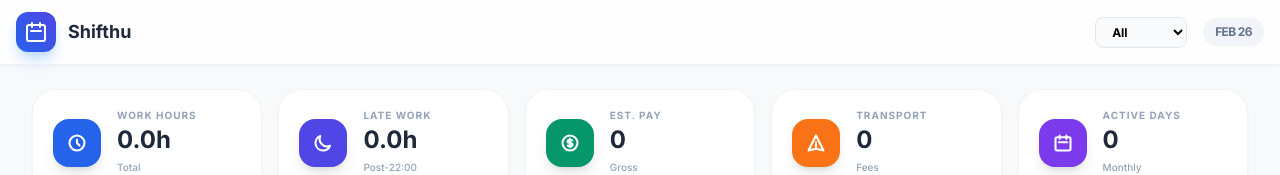
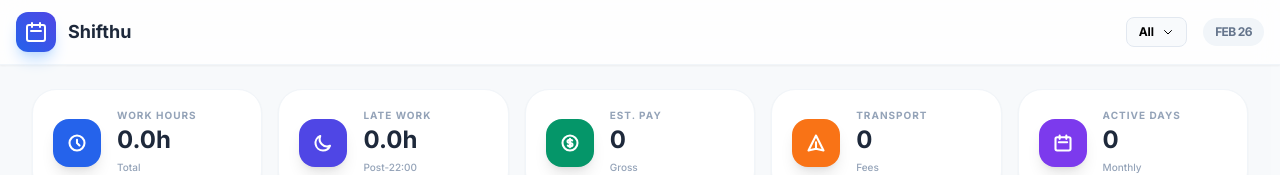
Before and after one commit to KhantSiThu-coder/ShiftMaster, a React (Vite) app: page / in a window 1280 px wide. Shown: the top 175 px of the page. Built offline with nearby package versions, Linux system fonts and the light colour scheme.

Commit message:
feat: Support multiple job selections for filtering
Modify the `aggregateStats` function and the main `App` component to allow users to select multiple jobs for filtering. This enhances the reporting and data aggregation capabilities by enabling more granular analysis.

```diff
--- a/App.tsx
+++ b/App.tsx
@@ -1,6 +1,6 @@
 
-import React, { useState, useEffect, useCallback, useMemo } from 'react';
-import { Shift, ShiftStats, Job } from './types';
+import React, { useState, useEffect, useCallback, useMemo, useRef } from 'react';
+import { Shift, Job } from './types';
 import { getAllShifts, addShift, updateShift, deleteShift, getAllJobs, saveJob, deleteJob } from './utils/db';
 import { aggregateStats } from './utils/calculations';
 import { StatsCards } from './components/StatsCards';
@@ -18,8 +18,10 @@ const App: React.FC = () => {
   const [selectedDate, setSelectedDate] = useState<string>(new Date().toISOString().split('T')[0]);
   const [isModalOpen, setIsModalOpen] = useState(false);
   const [editingShift, setEditingShift] = useState<Shift | null>(null);
-  const [selectedJobId, setSelectedJobId] = useState<string | undefined>();
+  const [selectedJobIds, setSelectedJobIds] = useState<string[]>([]);
   const [viewMode, setViewMode] = useState<ViewMode>('calendar');
+  const [isFilterOpen, setIsFilterOpen] = useState(false);
+  const filterRef = useRef<HTMLDivElement>(null);
 
   const loadData = useCallback(async () => {
     try {
@@ -35,6 +37,17 @@ const App: React.FC = () => {
     loadData();
   }, [loadData]);
 
+  // Close filter dropdown on click outside
+  useEffect(() => {
+    const handleClickOutside = (event: MouseEvent) => {
+      if (filterRef.current && !filterRef.current.contains(event.target as Node)) {
+        setIsFilterOpen(false);
+      }
+    };
+    document.addEventListener('mousedown', handleClickOutside);
+    return () => document.removeEventListener('mousedown', handleClickOutside);
+  }, []);
+
   const monthlyShifts = useMemo(() => {
     return shifts.filter(s => {
       const d = new Date(s.date);
@@ -43,8 +56,8 @@ const App: React.FC = () => {
   }, [shifts, currentDate]);
 
   const stats = useMemo(() => {
-    return aggregateStats(monthlyShifts, jobs, selectedJobId);
-  }, [monthlyShifts, jobs, selectedJobId]);
+    return aggregateStats(monthlyShifts, jobs, selectedJobIds);
+  }, [monthlyShifts, jobs, selectedJobIds]);
 
   const handleSaveShift = async (shiftData: Shift) => {
     try {
@@ -104,21 +117,35 @@ const App: React.FC = () => {
   };
 
   const activeFilterName = useMemo(() => {
-    if (selectedJobId === 'general') return 'General';
-    return jobs.find(j => j.id === selectedJobId)?.name;
-  }, [jobs, selectedJobId]);
+    if (selectedJobIds.length === 0) return undefined;
+    if (selectedJobIds.length === 1) {
+      if (selectedJobIds[0] === 'general') return 'General';
+      return jobs.find(j => j.id === selectedJobIds[0])?.name;
+    }
+    return `${selectedJobIds.length} Filters`;
+  }, [jobs, selectedJobIds]);
 
   const filteredHistoryShifts = useMemo(() => {
-    if (!selectedJobId) return monthlyShifts;
-    if (selectedJobId === 'general') return monthlyShifts.filter(s => s.type === 'general');
-    return monthlyShifts.filter(s => s.jobId === selectedJobId);
-  }, [monthlyShifts, selectedJobId]);
+    if (selectedJobIds.length === 0) return monthlyShifts;
+    return monthlyShifts.filter(s => {
+      if (s.type === 'general') return selectedJobIds.includes('general');
+      return selectedJobIds.includes(s.jobId || '');
+    });
+  }, [monthlyShifts, selectedJobIds]);
 
   const filteredCalendarShifts = useMemo(() => {
-    if (!selectedJobId) return shifts;
-    if (selectedJobId === 'general') return shifts.filter(s => s.type === 'general');
-    return shifts.filter(s => s.jobId === selectedJobId);
-  }, [shifts, selectedJobId]);
+    if (selectedJobIds.length === 0) return shifts;
+    return shifts.filter(s => {
+      if (s.type === 'general') return selectedJobIds.includes('general');
+      return selectedJobIds.includes(s.jobId || '');
+    });
+  }, [shifts, selectedJobIds]);
+
+  const toggleJobFilter = (id: string) => {
+    setSelectedJobIds(prev =>
+      prev.includes(id) ? prev.filter(i => i !== id) : [...prev, id]
+    );
+  };
 
   return (
     <div className="min-h-screen bg-slate-50/50 pb-12">
@@ -134,15 +161,53 @@ const App: React.FC = () => {
           </div>
 
           <div className="flex items-center gap-2 sm:gap-4">
-            <select
-              className="text-[10px] sm:text-xs font-bold px-2 sm:px-3 py-1.5 bg-slate-50 border border-slate-200 rounded-lg outline-none cursor-pointer max-w-[90px] sm:max-w-none truncate"
-              value={selectedJobId || ''}
-              onChange={e => setSelectedJobId(e.target.value || undefined)}
-            >
-              <option value="">All</option>
-              <option value="general">General</option>
-              {jobs.map(j => <option key={j.id} value={j.id}>{j.name}</option>)}
-            </select>
+            {/* Custom Multi-Select Filter */}
+            <div className="relative" ref={filterRef}>
+              <button
+                onClick={() => setIsFilterOpen(!isFilterOpen)}
+                className="text-[10px] sm:text-xs font-bold px-3 py-1.5 bg-slate-50 border border-slate-200 rounded-lg flex items-center gap-2 hover:bg-slate-100 transition-colors"
+              >
+                <span className="max-w-[80px] sm:max-w-none truncate">
+                  {activeFilterName || 'All'}
+                </span>
+                <svg className={`w-3 h-3 transition-transform ${isFilterOpen ? 'rotate-180' : ''}`} fill="none" stroke="currentColor" viewBox="0 0 24 24"><path strokeLinecap="round" strokeLinejoin="round" strokeWidth="2" d="M19 9l-7 7-7-7"></path></svg>
+              </button>
+
+              {isFilterOpen && (
+                <div className="absolute right-0 mt-2 w-48 bg-white border border-slate-200 rounded-xl shadow-xl z-50 p-2 animate-in fade-in slide-in-from-top-2 duration-200">
+                  <div className="flex flex-col gap-1">
+                    <button
+                      onClick={() => { setSelectedJobIds([]); setIsFilterOpen(false); }}
+                      className={`text-left px-3 py-2 text-xs font-bold rounded-lg transition-colors ${selectedJobIds.length === 0 ? 'bg-blue-50 text-blue-600' : 'text-slate-600 hover:bg-slate-50'}`}
+                    >
+                      Show All
+                    </button>
+                    <div className="h-px bg-slate-100 my-1"></div>
+                    <button
+                      onClick={() => toggleJobFilter('general')}
+                      className={`text-left px-3 py-2 text-xs font-bold rounded-lg transition-colors flex items-center justify-between ${selectedJobIds.includes('general') ? 'bg-blue-50 text-blue-600' : 'text-slate-600 hover:bg-slate-50'}`}
+                    >
+                      General
+                      {selectedJobIds.includes('general') && <svg className="w-3 h-3" fill="currentColor" viewBox="0 0 20 20"><path fillRule="evenodd" d="M16.707 5.293a1 1 0 010 1.414l-8 8a1 1 0 01-1.414 0l-4-4a1 1 0 011.414-1.414L8 12.586l7.293-7.293a1 1 0 011.414 0z" clipRule="evenodd"></path></svg>}
+                    </button>
+                    {jobs.map(job => (
+                      <button
+                        key={job.id}
+                        onClick={() => toggleJobFilter(job.id)}
+                        className={`text-left px-3 py-2 text-xs font-bold rounded-lg transition-colors flex items-center justify-between ${selectedJobIds.includes(job.id) ? 'bg-blue-50 text-blue-600' : 'text-slate-600 hover:bg-slate-50'}`}
+                      >
+                        <div className="flex items-center gap-2 truncate">
+                          <div className="w-2 h-2 rounded-full flex-shrink-0" style={{ backgroundColor: job.color }}></div>
+                          <span className="truncate">{job.name}</span>
+                        </div>
+                        {selectedJobIds.includes(job.id) && <svg className="w-3 h-3" fill="currentColor" viewBox="0 0 20 20"><path fillRule="evenodd" d="M16.707 5.293a1 1 0 010 1.414l-8 8a1 1 0 01-1.414 0l-4-4a1 1 0 011.414-1.414L8 12.586l7.293-7.293a1 1 0 011.414 0z" clipRule="evenodd"></path></svg>}
+                      </button>
+                    ))}
+                  </div>
+                </div>
+              )}
+            </div>
+
             <div className="text-[10px] sm:text-xs font-bold text-slate-500 uppercase tracking-tighter bg-slate-100 px-2 sm:px-3 py-1.5 rounded-full whitespace-nowrap">
               {currentDate.toLocaleString(undefined, { month: 'short', year: '2-digit' })}
             </div>
@@ -154,7 +219,7 @@ const App: React.FC = () => {
         <div className="flex items-center justify-between mb-3 sm:hidden">
           <h2 className="text-[10px] font-black text-slate-400 uppercase tracking-widest">Monthly Summary</h2>
           <span className="text-[9px] font-bold text-blue-600 bg-blue-50 px-2 py-0.5 rounded-md border border-blue-100">
-            {selectedJobId === 'general' ? 'General' : selectedJobId ? jobs.find(j => j.id === selectedJobId)?.name : 'Consolidated'}
+            {activeFilterName || 'Consolidated'}
           </span>
         </div>
 
--- a/utils/calculations.ts
+++ b/utils/calculations.ts
@@ -31,10 +31,13 @@ export const calculateShiftHours = (shift: Shift): { total: number; late: number
   };
 };
 
-export const aggregateStats = (shifts: Shift[], jobs: Job[], selectedJobId?: string): ShiftStats => {
+export const aggregateStats = (shifts: Shift[], jobs: Job[], selectedJobIds?: string[]): ShiftStats => {
   const filteredShifts = shifts.filter(s => {
-    if (selectedJobId && s.jobId !== selectedJobId) return false;
-    return s.type === 'work';
+    if (s.type !== 'work') return false;
+    if (selectedJobIds && selectedJobIds.length > 0) {
+      return selectedJobIds.includes(s.jobId || '');
+    }
+    return true;
   });
 
   // Calculate transport fees: once per job per day
```
